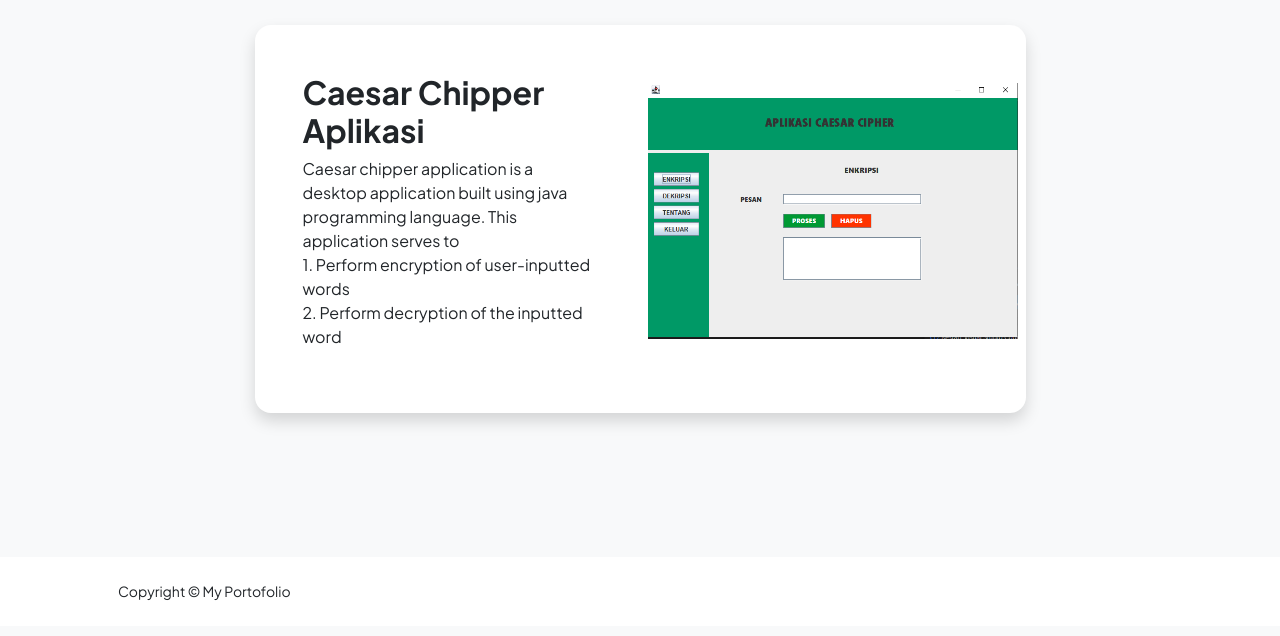
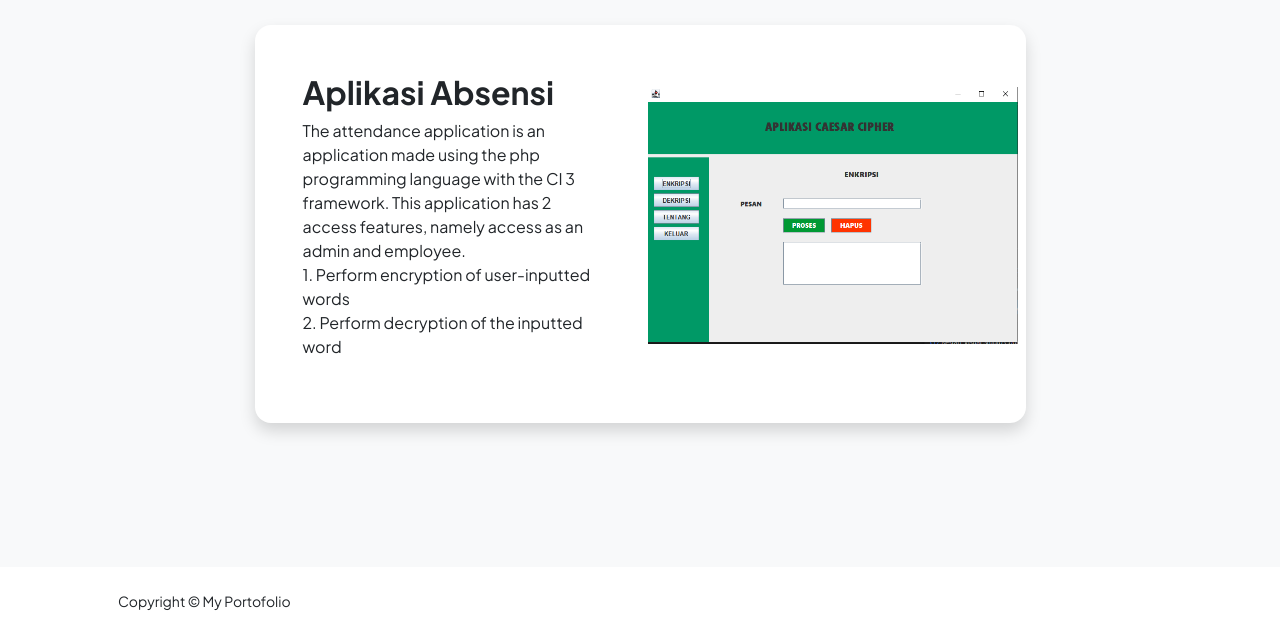
Before and after one commit to ekowibowo-prog/myportofolio, a plain HTML site: page projects.html in a window 1280 px wide. Shown: the part 198-834 px from the top of the page. Drawn offline with nearby package versions, Linux system fonts and the light colour scheme.

Commit message:
menambahkan fitur projek

```diff
--- a/projects.html
+++ b/projects.html
@@ -62,18 +62,22 @@
                     <div class="row gx-5 justify-content-center">
                         <div class="col-lg-11 col-xl-9 col-xxl-8">
                             <!-- Project Card 1-->
+
+                            <!-- Project Card 2-->
                             <div
                                 class="card overflow-hidden shadow rounded-4 border-0 mb-5">
                                 <div class="card-body p-0">
                                     <div class="d-flex align-items-center">
                                         <div class="p-5">
-                                            <h2 class="fw-bolder">Caesar Chipper
-                                                Aplikasi</h2>
-                                            <p class="text-start">Caesar
-                                                chipper application is a
-                                                desktop application built using
-                                                java programming language. This
-                                                application serves to
+                                            <h2 class="fw-bolder">Aplikasi
+                                                Absensi</h2>
+                                            <p class="text-start">The attendance
+                                                application is an application
+                                                made using the php programming
+                                                language with the CI 3
+                                                framework. This application has
+                                                2 access features, namely access
+                                                as an admin and employee.
                                                 <br>1. Perform encryption of
                                                 user-inputted words
                                                 <br>2. Perform decryption of the
@@ -90,7 +94,6 @@
                                     </div>
                                 </div>
                             </div>
-                            <!-- Project Card 2-->
 
                         </div>
                     </div>
```
